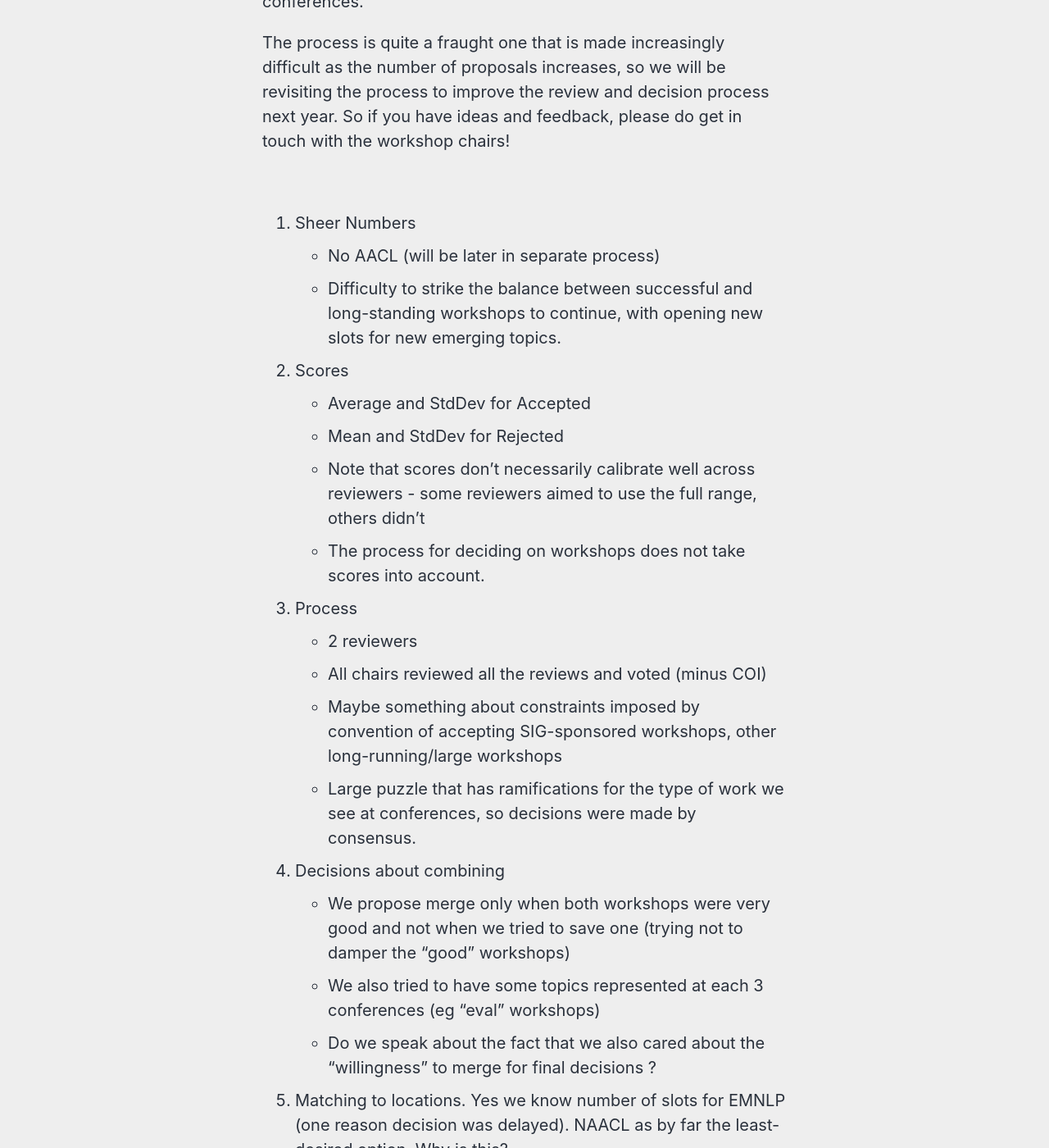
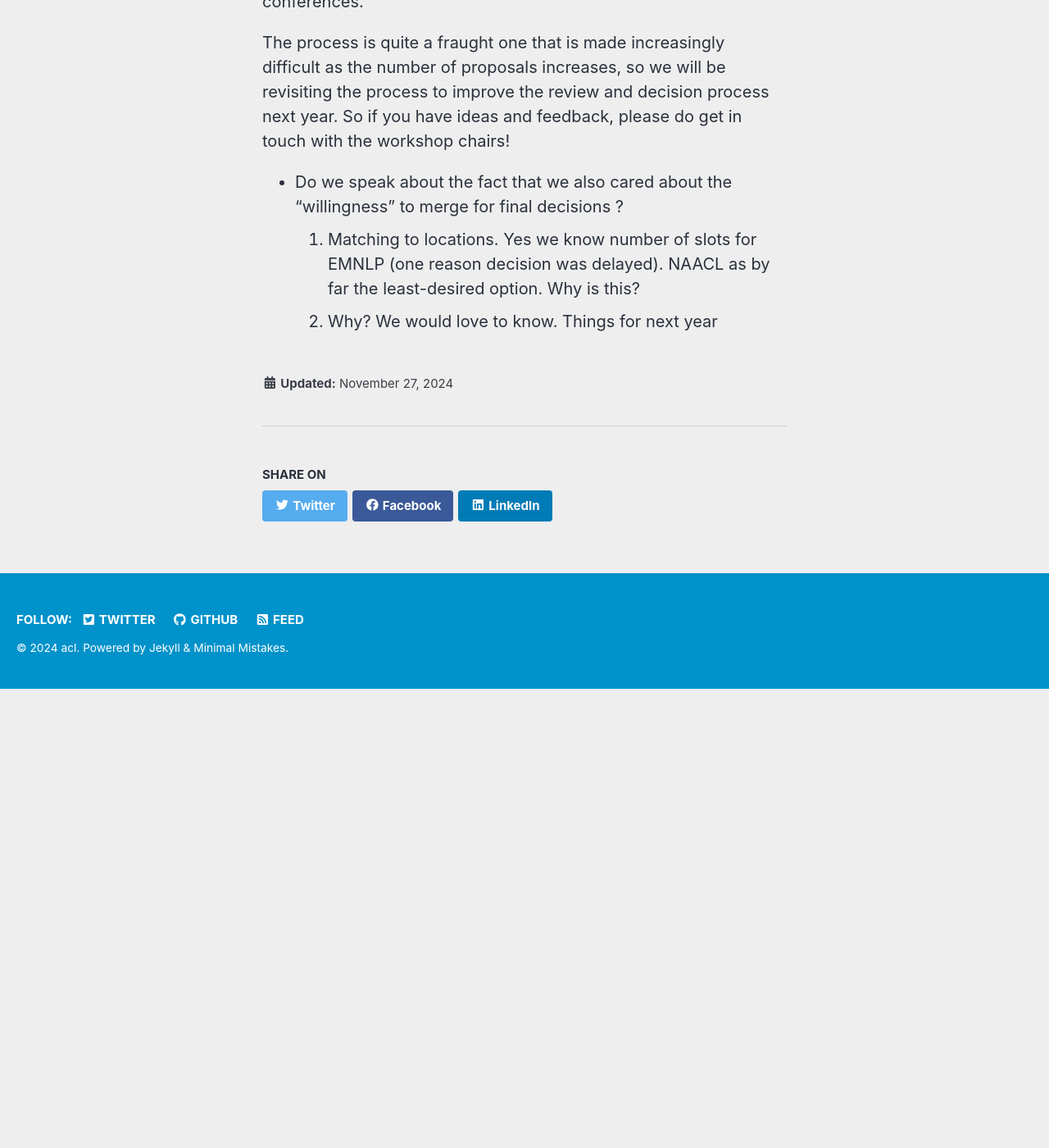
Before and after one commit to acl-org/acl-2025, a Jekyll site: the page built from _posts/2024-11-27-workshop-report.md, in a window 1280 px wide and 1400 px high, scrolled down 3807 px. Shown: the whole window at 82% size. Built offline with Jekyll 4.4.1, drawn with Linux system fonts in a browser that asks for light colours; cached includes are drawn as plain includes; nearby versions of some CDN libraries; after the commit the page ends 4648 px from its top, so only the background shows below that.

Commit message:
Update 2024-11-27-workshop-report.md

```diff
--- a/_posts/2024-11-27-workshop-report.md
+++ b/_posts/2024-11-27-workshop-report.md
@@ -23,24 +23,6 @@ The earliest conference in the cycle is always the least preferred conference: l
 
 The process is quite a fraught one that is made increasingly difficult as the number of proposals increases, so we will be revisiting the process to improve the review and decision process next year. So if you have ideas and feedback, please do get in touch with the workshop chairs!
 
-<br>
-
-1. Sheer Numbers
-   - No AACL (will be later in separate process)
-   - Difficulty to strike the balance between successful and long-standing workshops to continue, with opening new slots for new emerging topics.
-2. Scores
-   - Average and StdDev for Accepted
-   - Mean and StdDev for Rejected
-   - Note that scores don’t necessarily calibrate well across reviewers - some reviewers aimed to use the full range, others didn’t
-   - The process for deciding on workshops does not take scores into account.
-3. Process
-   - 2 reviewers
-   - All chairs reviewed all the reviews and voted (minus COI)
-   - Maybe something about constraints imposed by convention of accepting SIG-sponsored workshops, other long-running/large workshops
-   - Large puzzle that has ramifications for the type of work we see at conferences, so decisions were made by consensus.
-4. Decisions about combining
-   - We propose merge only when both workshops were very good and not when we tried to save one (trying not to damper the “good” workshops)
-   - We also tried to have some topics represented at each 3 conferences (eg “eval” workshops)
    - Do we speak about the fact that we also cared about the “willingness” to merge for final decisions ?
 5. Matching to locations. Yes we know number of slots for EMNLP (one reason decision was delayed). NAACL as by far the least-desired option. Why is this?
 6. Why? We would love to know. Things for next year
```
